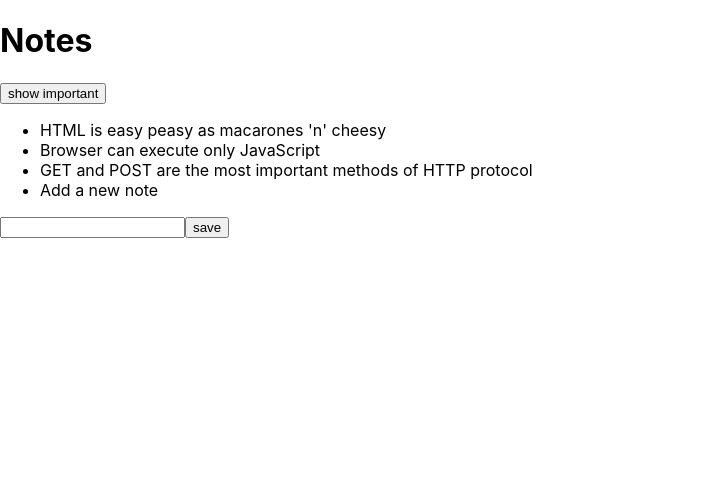
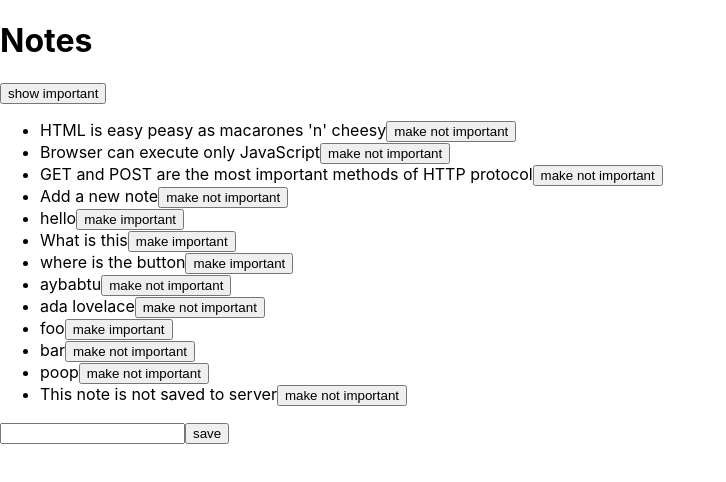
Before and after one commit to staffanholmnas/React-Node-exercises, a React (Create React App) app: page / in a window 1280 px wide. Shown: the top 482 px of the page, without its empty margins (0-726 px from the left). Built offline with nearby package versions, Linux system fonts and the light colour scheme; data requests are answered from the project's data file; the HTML template or start-up script is replaced by a standard one.

Commit message:
Edit part 2 done

```diff
--- a/db.json
+++ b/db.json
@@ -10,7 +10,7 @@
       "id": 2,
       "content": "Browser can execute only JavaScript",
       "date": "2019-05-30T18:39:34.091Z",
-      "important": false
+      "important": true
     },
     {
       "id": 3,
@@ -23,6 +23,54 @@
       "date": "2020-09-23T19:24:21.630Z",
       "important": true,
       "id": 4
+    },
+    {
+      "content": "hello",
+      "date": "2020-09-23T19:36:38.157Z",
+      "important": false,
+      "id": 5
+    },
+    {
+      "content": "What is this",
+      "date": "2020-09-23T19:39:22.604Z",
+      "important": false,
+      "id": 6
+    },
+    {
+      "content": "where is the  button",
+      "date": "2020-09-23T19:39:42.979Z",
+      "important": false,
+      "id": 7
+    },
+    {
+      "content": "aybabtu",
+      "date": "2020-09-23T19:39:48.075Z",
+      "important": true,
+      "id": 8
+    },
+    {
+      "content": "ada lovelace",
+      "date": "2020-09-23T19:39:51.213Z",
+      "important": true,
+      "id": 9
+    },
+    {
+      "content": "foo",
+      "date": "2020-09-23T19:39:54.567Z",
+      "important": false,
+      "id": 10
+    },
+    {
+      "content": "bar",
+      "date": "2020-09-23T19:39:55.375Z",
+      "important": true,
+      "id": 11
+    },
+    {
+      "content": "poop",
+      "date": "2020-09-23T19:39:57.513Z",
+      "important": true,
+      "id": 12
     }
   ]
 }
--- a/src/App.js
+++ b/src/App.js
@@ -1,6 +1,6 @@
 import React, { useState, useEffect } from 'react'
-import axios from 'axios'
 import Note from './components/Note'
+import noteService from './services/notes'
 
 const App = () => {
   const [notes, setNotes] = useState([])
@@ -8,35 +8,49 @@
   const [showAll, setShowAll] = useState(true)
 
   useEffect(() => {
-    console.log('effect')
-    axios
-      .get('http://localhost:3001/notes')
-      .then(response => {
-        console.log('promise fulfilled')
-        setNotes(response.data)
+    noteService
+      .getAll()
+      .then(initialNotes => {
+        setNotes(initialNotes)
       })
   }, [])
-
-  console.log('render', notes.length, 'notes')
 
   const addNote = event => {
     event.preventDefault()
     const noteObject = {
       content: newNote,
-      date: new Date(),
+      date: new Date().toISOString(),
       important: Math.random() < 0.5,
+      id: notes.length + 1,
     }
 
-    axios
-      .post('http://localhost:3001/notes', noteObject)
-      .then(response => {
-        setNotes(notes.concat(response.data))
+    noteService
+      .create(noteObject)
+      .then(returnedNote => {
+        setNotes(notes.concat(returnedNote))
         setNewNote('')
       })
   }
 
+  const toggleImportanceOf = id => {
+    const note = notes.find(n => n.id === id)
+    const changedNote = { ...note, important: !note.important }
+
+    noteService
+      .update(id, changedNote)
+      .then(returnedNote => {
+        setNotes(notes.map(note => note.id !== id ? note : returnedNote))
+    })
+    .catch(error => {
+      alert(
+        `the note '${note.content}' was already deleted from server`
+      )
+      setNotes(notes.filter(n => n.id !== id))
+    })
+  }
+
   const handleNoteChange = (event) => {
-    console.log(event.target.value)
+    // console.log(event.target.value)
     setNewNote(event.target.value)
   }
 
@@ -53,8 +67,12 @@
         </button>
       </div>
       <ul>
-        {notesToShow.map(note =>
-          <Note key={note.id} note={note} />
+        {notesToShow.map((note, i) =>
+          <Note
+            key={i}
+            note={note}
+            toggleImportance={() => toggleImportanceOf(note.id)}
+          />
         )}
       </ul>
       <form onSubmit={addNote}>
--- a/src/components/Note.js
+++ b/src/components/Note.js
@@ -1,9 +1,17 @@
 import React from 'react'
 
-const Note = ({ note }) => {
-    return (
-      <li key={note.id}>{note.content}</li>
-    )
-  }
+const Note = ({ note, toggleImportance }) => {
+  const label = note.important
+    ? 'make not important' : 'make important'
+
+  return (
+    <div>
+      <li>
+        {note.content}
+        <button onClick={toggleImportance}>{label}</button>
+      </li>
+    </div>
+  )
+}
 
 export default Note
--- /dev/null
+++ b/src/services/notes.js
@@ -0,0 +1,25 @@
+import axios from 'axios'
+const baseUrl = 'http://localhost:3001/notes'
+
+const getAll = () => {
+    const request = axios.get(baseUrl)
+    const nonExisting = {
+      id: 10000,
+      content: 'This note is not saved to server',
+      date: '2019-05-30T17:30:31.098Z',
+      important: true,
+    }
+    return request.then(response => response.data.concat(nonExisting))
+  }
+
+const create = newObject => {
+  const request = axios.post(baseUrl, newObject)
+  return request.then(response => response.data)
+}
+
+const update = (id, newObject) => {
+  const request = axios.put(`${baseUrl}/${id}`, newObject)
+  return request.then(response => response.data)
+}
+
+export default { getAll, create, update }
```
